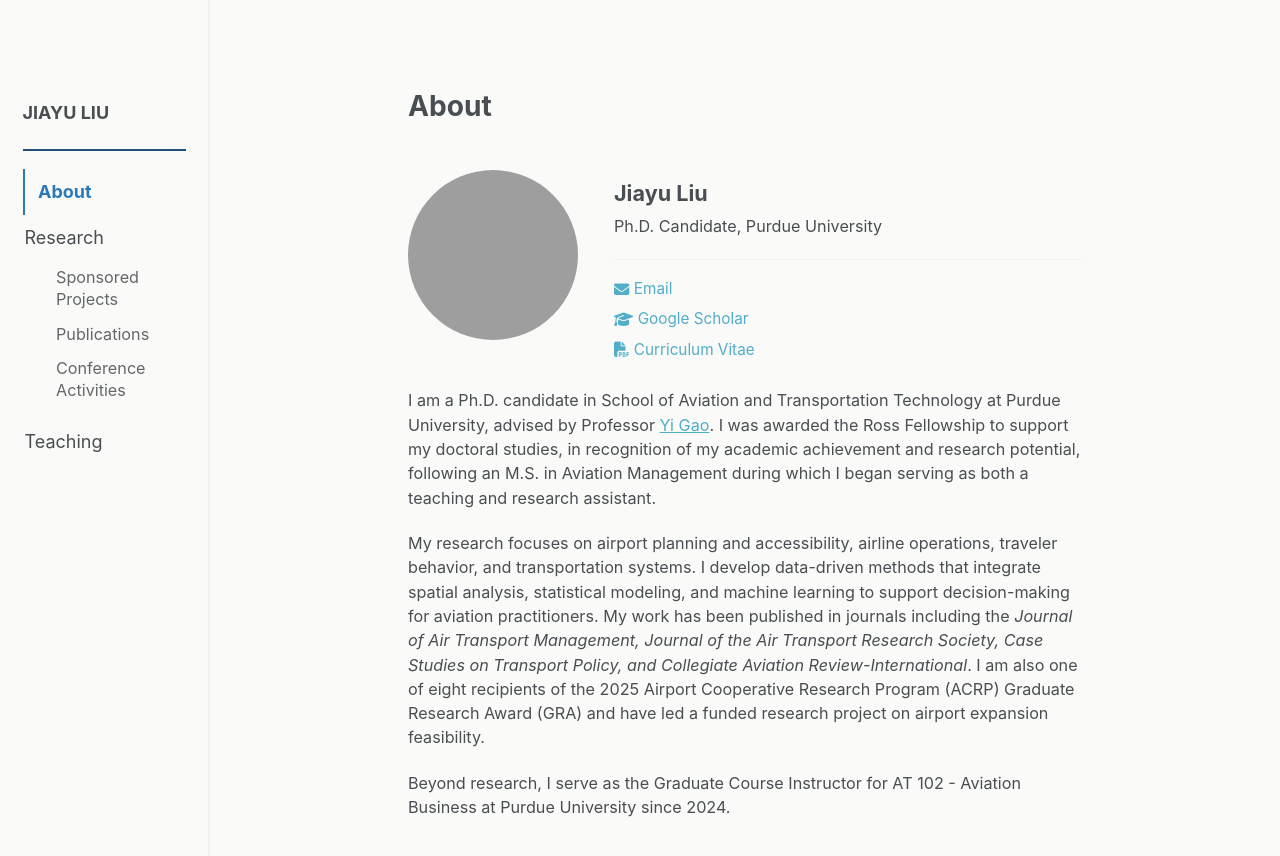
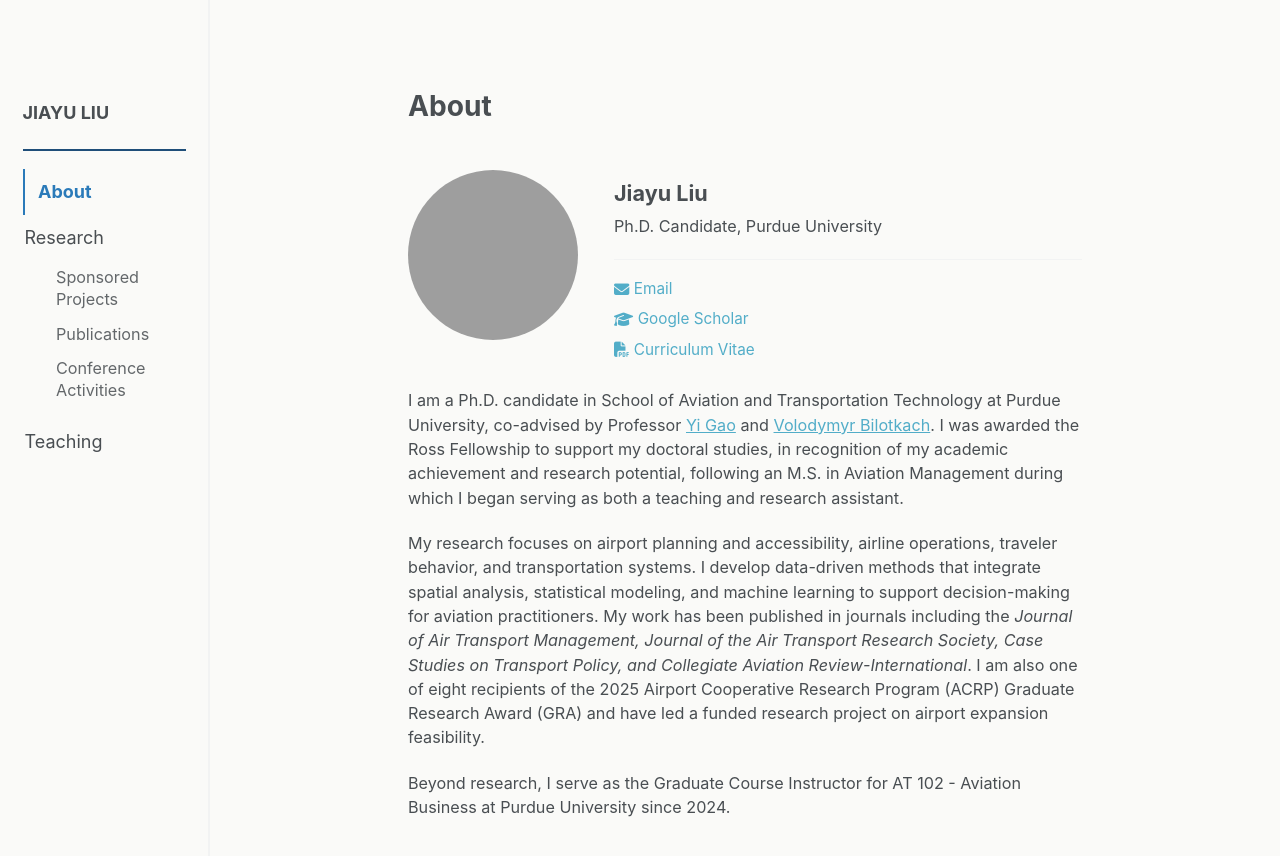
Before and after one commit to liu3309/liu3309.github.io, a Jekyll site: the page built from index.md, in a window 1280 px wide and 900 px high. Shown: the top 856 px of the window. Built offline with Jekyll 4.4.1, drawn with Linux system fonts in a browser that asks for light colours; a script that is not in the unit is left out.

Commit message:
Update index.md

```diff
--- a/index.md
+++ b/index.md
@@ -8,7 +8,7 @@ author_profile: false
 {% include about-profile.html %}
 
 
-I am a Ph.D. candidate in School of Aviation and Transportation Technology at Purdue University, advised by Professor <a href="https://sites.google.com/view/yi-gao/home" target="_blank" rel="noopener">Yi Gao</a>. I was awarded the Ross Fellowship to support my doctoral studies, in recognition of my academic achievement and research potential, following an M.S. in Aviation Management during which I began serving as both a teaching and research assistant.
+I am a Ph.D. candidate in School of Aviation and Transportation Technology at Purdue University, co-advised by Professor <a href="https://sites.google.com/view/yi-gao/home" target="_blank" rel="noopener">Yi Gao</a> and <a href="https://polytechnic.purdue.edu/profile/vbilotka" target="_blank" rel="noopener">Volodymyr Bilotkach</a>. I was awarded the Ross Fellowship to support my doctoral studies, in recognition of my academic achievement and research potential, following an M.S. in Aviation Management during which I began serving as both a teaching and research assistant.
 
 My research focuses on airport planning and accessibility, airline operations, traveler behavior, and transportation systems. I develop data-driven methods that integrate spatial analysis, statistical modeling, and machine learning to support decision-making for aviation practitioners. My work has been published in journals including the *Journal of Air Transport Management, Journal of the Air Transport Research Society, Case Studies on Transport Policy, and Collegiate Aviation Review-International*. I am also one of eight recipients of the 2025 Airport Cooperative Research Program (ACRP) Graduate Research Award (GRA) and have led a funded research project on airport expansion feasibility.
 
```
